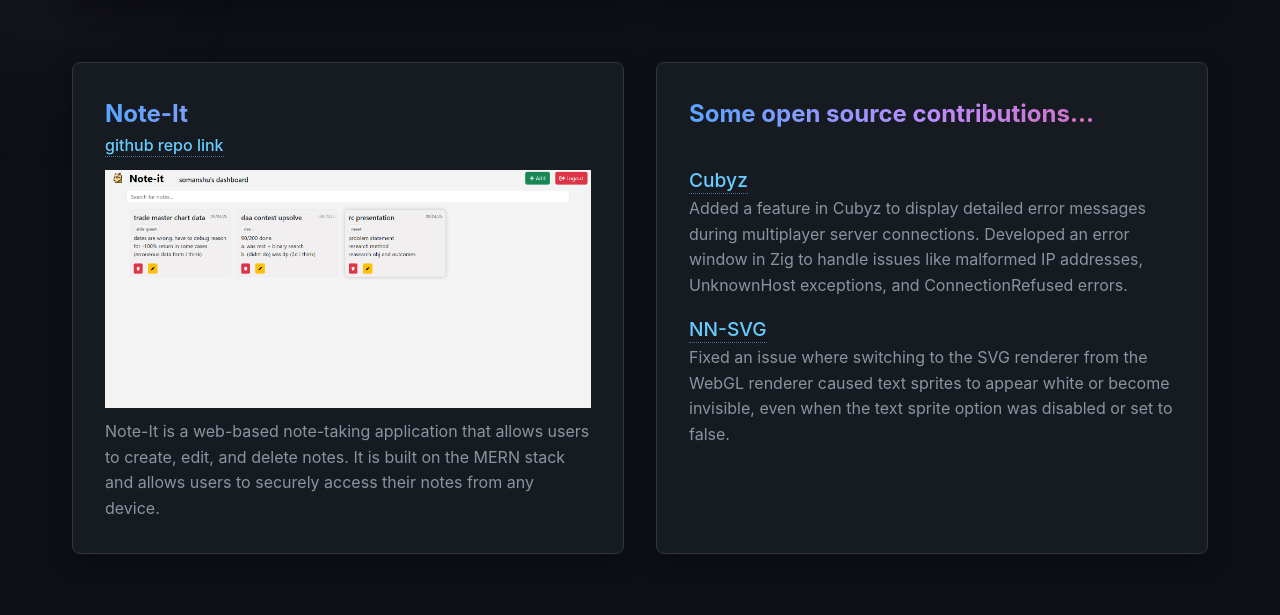
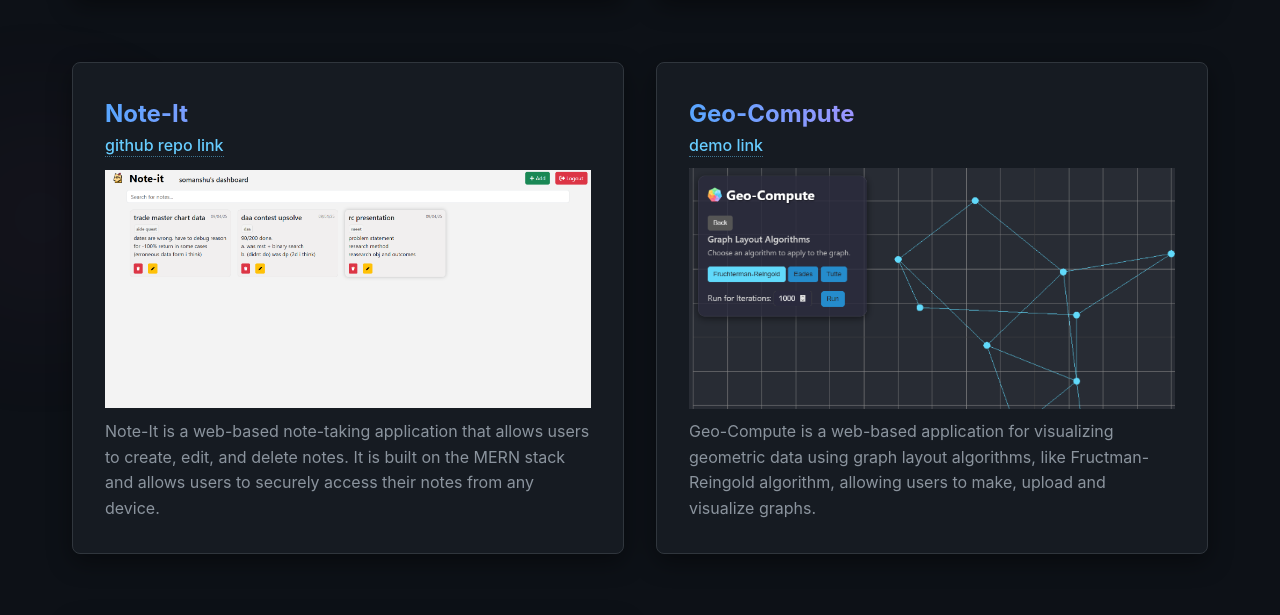
Before and after one commit to somanshurath/about, a plain HTML site: page index.html in a window 1280 px wide. Shown: the part 3332-3947 px from the top of the page. Drawn offline with Linux system fonts and the light colour scheme.

Commit message:
added geo-compute project

```diff
--- a/index.html
+++ b/index.html
@@ -198,6 +198,26 @@
         </p>
       </div>
       <div class="project-item">
+        <h3 class="special-text">Geo-Compute</h3>
+        <p>
+          <a href="https://geo-compute.vercel.app/" target="_blank"
+            >demo link
+          </a>
+        </p>
+        <div class="project-image">
+          <img
+            src="assets/images/geocompute.png"
+            alt="Note-It Project"
+            class="project-image"
+          />
+        </div>
+        <p>
+          Geo-Compute is a web-based application for visualizing geometric data
+          using graph layout algorithms, like Fructman-Reingold algorithm,
+          allowing users to make, upload and visualize graphs.
+        </p>
+      </div>
+      <div class="project-item">
         <h3 class="special-text">Some open source contributions...</h3>
         <ul class="experience-list" style="padding-top: 2rem">
           <li>
```
Also changed, not shown: assets/images/geocompute.png (added).
